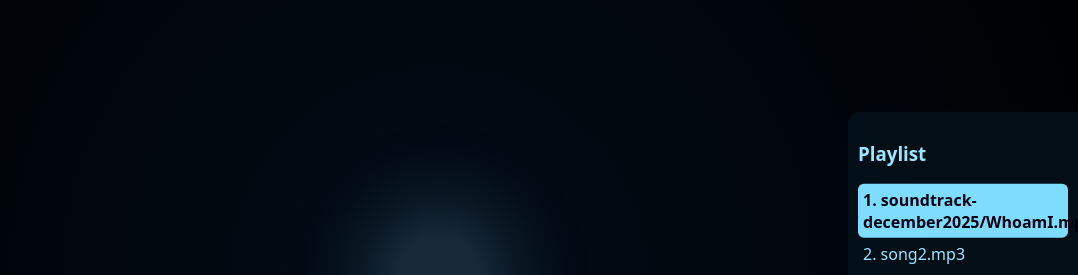
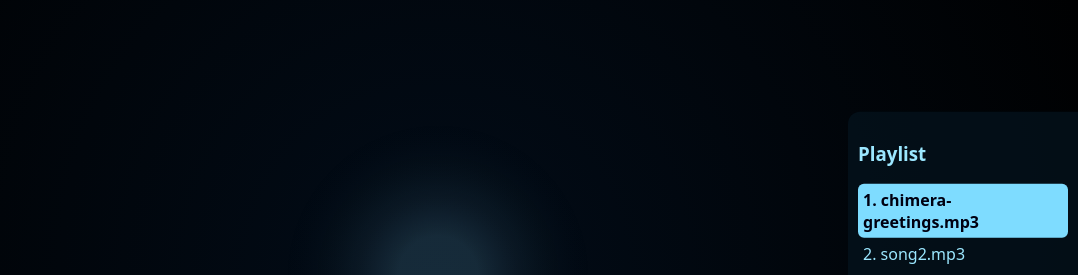
Before and after one commit to xenbohem/cerulean, a plain HTML site: page Snow-Globe-Visualizer/index.html in a window 1280 px wide. Shown: the part 124-399 px from the top of the page, without its empty margins (202-1280 px from the left). Drawn offline with Linux system fonts and the light colour scheme.

Commit message:
Update index.html

```diff
--- a/Snow-Globe-Visualizer/index.html
+++ b/Snow-Globe-Visualizer/index.html
@@ -46,7 +46,7 @@ const bar=document.getElementById("bar");
 const status=document.getElementById("status");
 const songsUI=document.getElementById("songs");
 
-const playlist=["soundtrack-december2025/WhoamI.mp3","song2.mp3","song3.mp3","song4.mp3","song5.mp3","song6.mp3","song7.mp3"];
+const playlist=["chimera-greetings.mp3","song2.mp3","song3.mp3","song4.mp3","song5.mp3","song6.mp3","song7.mp3"];
 let current=0;
 
 let audioCtx, analyser, dataArray, source, ready=false;
```
